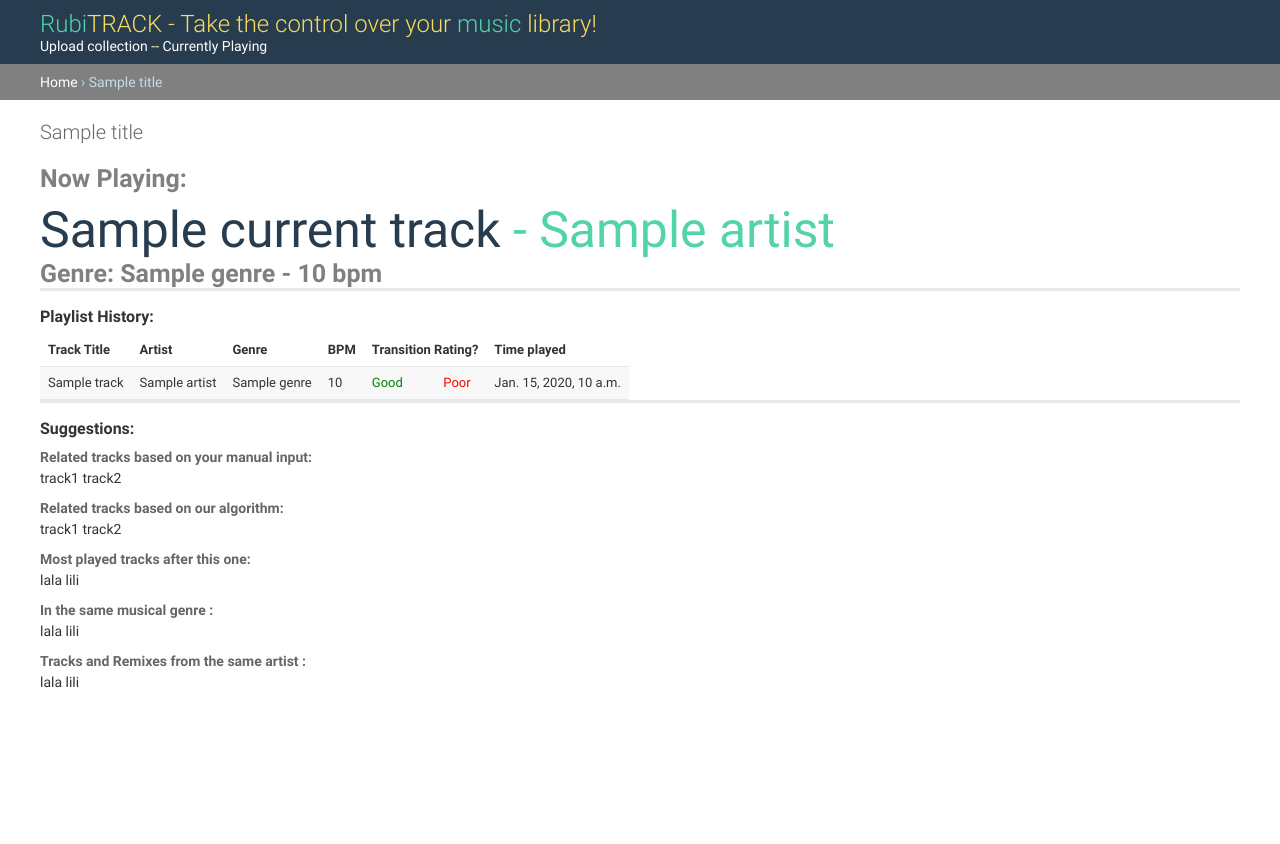
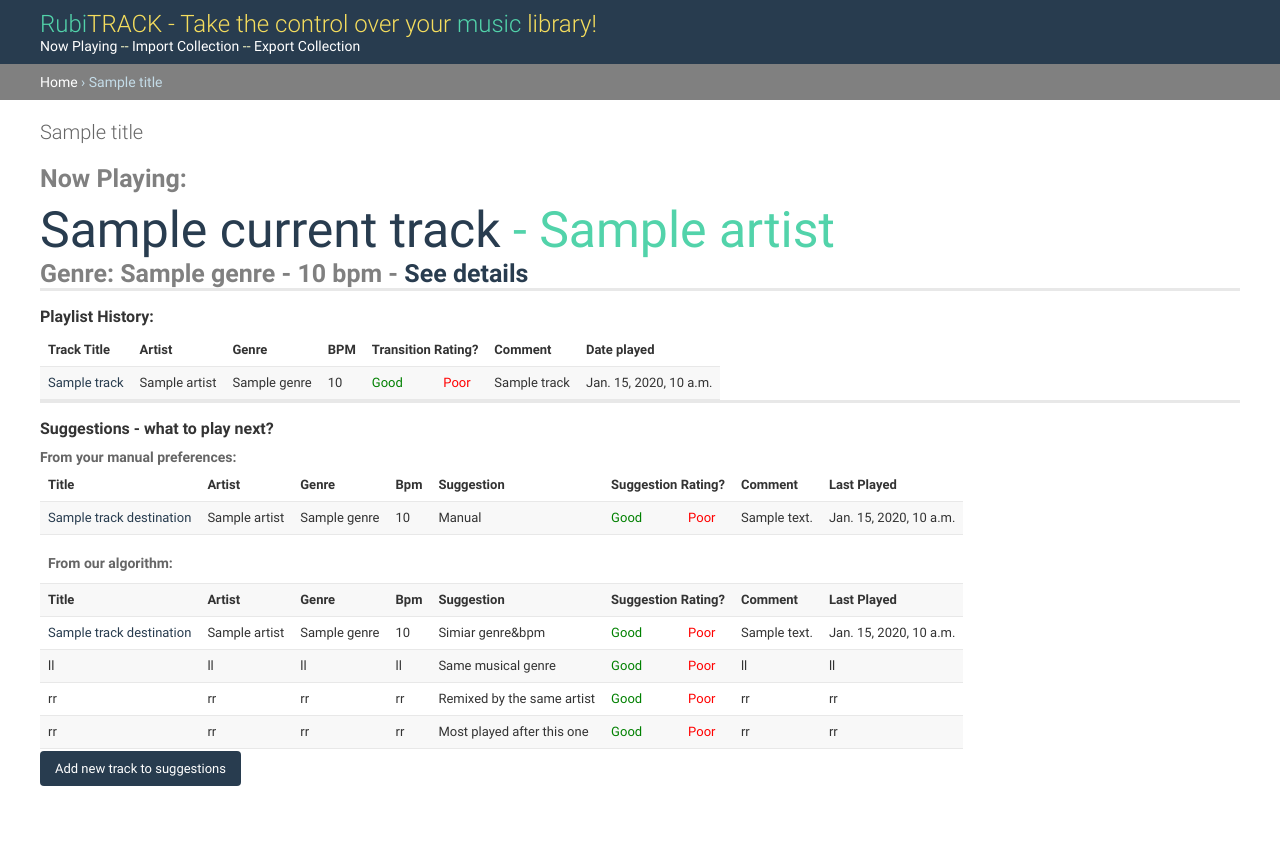
Before and after one commit to rubicontext/rubitrack, a Django app: template rubitrack/track/templates/track/currently_playing.html in a window 1280 px wide. Before the commit the page ends 688 px from the top, so only its background shows below. Run offline with Django 3.2, Linux system fonts and the light colour scheme; the template is opened without the code that fills it: most values are stand-ins (such as "Sample title", 1, 10 or a date in 2020).

Commit message:
Now playing + History OK - TODO : suggestions are only manual for now and ADD SUGGESTIONS is not implemented.

```diff
--- a/rubitrack/templates/admin/base_site.html
+++ b/rubitrack/templates/admin/base_site.html
@@ -4,7 +4,7 @@
 
 {% block branding %}
 <h1 id="site-name"><a href="{% url 'admin:index' %}"><div class="green_flashy">Rubi</div>TRACK - Take the control over your <div class="green_flashy">music</div> library!</a></h1>
-<a href="/track/upload_collection">Upload collection</a> -- <a href="/track/currently_playing">Currently Playing</a>
+<a href="/track/currently_playing">Now Playing</a> -- <a href="/track/import_collection">Import Collection</a> -- <a href="/track/export_collection">Export Collection</a>
 {% endblock %}
 
 {% block nav-global %}{% endblock %}
@@ -13,8 +13,8 @@
     <script src="https://ajax.googleapis.com/ajax/libs/jquery/3.5.1/jquery.min.js"></script>
 
     <style>
-        a, a:visited {
-            color:#283C00;
+        a, a:link, a:visited {
+            color:#283C4F;
         }
 
         div.inline {
@@ -82,5 +82,13 @@
             color:red;
         }
 
+        .module h2 {
+            background-color: gray;
+        }
+
+        .button, input[type=submit], input[type=button], .submit-row input, a.button {
+            background:#283C4F;
+        }
+
     </style>
 {% endblock %}
--- a/rubitrack/track/upload_collection.py
+++ b/rubitrack/track/import_collection.py
@@ -203,7 +203,7 @@ def upload_file(request):
         	#print('Form is valid!')
         	cptNewTracks, cptExistingTracks = handle_uploaded_file(request.FILES['file'])
         	#return HttpResponseRedirect('/admin/')
-        	return render(request, 'track/upload_collection.html', {'form': form, 'nb_new_tracks': cptNewTracks, 'nb_existing_tracks':cptExistingTracks, 'submitted':True})
+        	return render(request, 'track/import_collection.html', {'form': form, 'nb_new_tracks': cptNewTracks, 'nb_existing_tracks':cptExistingTracks, 'submitted':True})
     else:
         form = UploadCollectionForm()
-    return render(request, 'track/upload_collection.html', {'form': form})
+    return render(request, 'track/import_collection.html', {'form': form})
--- a/rubitrack/track/templates/track/currently_playing.html
+++ b/rubitrack/track/templates/track/currently_playing.html
@@ -1,10 +1,12 @@
 {% extends "admin/base_site.html" %}
+{% load admin_urls %}
 
 {% block title %}Now Playing - Tonial{% endblock title %}
 
   {% block content %}
 
 <h2><div class="grey_subtitle">Now Playing: </div></h2>
+
 <div class='now_playing_track' id='currentlyPlayingTrackBlock'>
   <div class="row">
     <div class="track_big_blue" >
@@ -17,7 +19,8 @@
 
     </div>
      <div class="grey_subtitle">
-      Genre: {{ currentTrack.genre.name }}  - {{ currentTrack.bpm|floatformat}} bpm
+      Genre: {{ currentTrack.genre.name }}  - {{ currentTrack.bpm|floatformat}} bpm -
+      <a href="{% url 'admin:track_track_change' currentTrack.id %}">See details</a>
     </div>
   </div>
 </div>
@@ -26,7 +29,9 @@
 <hr>
 <hr>
 
+
 <h2>Playlist History: </h2>
+<div id="tablePlaylistHistory">
 <table id="_appendHere" class="table table-striped table-condensed">
   <tr>
     <th>Track Title</th>
@@ -34,23 +39,25 @@
     <th>Genre</th>
     <th>BPM</th>
     <th colspan=2 style="text-align: center">Transition Rating?</th>
-    <th>Time played</th>
+    <th>Comment</th>
+    <th>Date played</th>
   </tr>
   {% for currentPlay in playlistHistory %}
     <tr>
 
 
-     <td>{{ currentPlay.track.title }}</td>
+     <td><a href="{% url 'admin:track_track_change' currentPlay.track.id %}">{{ currentPlay.track.title }}</a></td>
      <td>{{ currentPlay.track.artist.name }}</td>
      <td>{{ currentPlay.track.genre.name }}</td>
      <td>{{ currentPlay.track.bpm|floatformat}}</td>
      <td class="good_transition">Good</td>
      <td class="bad_transition">Poor</td>
+     <td>{{ currentPlay.track.title }}</td>
      <td>{{ currentPlay.date_played }}</td>
   </tr>
   {% endfor %}
 </table>
-
+</div>
 
 
 
@@ -59,52 +66,122 @@
 <hr>
 <hr>
 
-<h2>Suggestions: </h2>
+<h2>Suggestions - what to play next?</h2>
 <div id='suggestionsBlock'>
-  <h3>Related tracks based on your manual input: </h3>
-    <p class="success">
-       track1
-       track2
-    </p>
 
-  <h3>Related tracks based on our algorithm:</h3>
-    <p class="success">
-       track1
-       track2
-    </p>
+  <h3>From your manual preferences: </h3>
 
-    <h3>Most played tracks after this one: </h3>
-    <p class="success">
-      lala
-      lili
-    </p>
+  <table id="suggestionsManualInput" class="table table-striped table-condensed">
+        <tr>
+         <th>Title</td>
+         <th>Artist</td>
+         <th>Genre</td>
+         <th>Bpm</td>
+         <th>Suggestion</td>
+         <th colspan=2 style="text-align: center">Suggestion Rating?</th>
+         <th>Comment</td>
+         <th>Last Played</td>
+        </tr>
 
-    <h3>In the same musical genre : </h3>
-    <p class="success">
-      lala
-      lili
-    </p>
+        {% for currentTransition in suggestionsManualInput %}
+        <tr>
+         <td><a href="{% url 'admin:track_track_change' currentTransition.track_destination.id %}">{{ currentTransition.track_destination.title }}</a></td>
+         <td>{{ currentTransition.track_destination.artist.name }}</td>
+         <td>{{ currentTransition.track_destination.genre.name }}</td>
+         <td>{{ currentTransition.track_destination.bpm|floatformat}}</td>
+         <td>Manual</td>
+         <td class="good_transition">Good</td>
+         <td class="bad_transition">Poor</td>
+         <td>{{ currentTransition.track_destination.comment }}</td>
+         <td>{{ currentTransition.track_destination.date_played }}</td>
+        </tr>
+        {% endfor %}
 
-  <h3>Tracks and Remixes from the same artist : </h3>
-  <p class="success">
-    lala
-    lili
-  </p>
+
+      <tr>
+        <td colspan=9><h3>From our algorithm:</h3></th>
+
+
+      </tr>
+        <tr>
+         <th>Title</td>
+         <th>Artist</td>
+         <th>Genre</td>
+         <th>Bpm</td>
+         <th>Suggestion</td>
+         <th colspan=2 style="text-align: center">Suggestion Rating?</th>
+         <th>Comment</td>
+         <th>Last Played</td>
+        </tr>
+
+        {% for currentTransition in suggestionsManualInput %}
+        <tr>
+         <td><a href="{% url 'admin:track_track_change' currentTransition.track_destination.id %}">{{ currentTransition.track_destination.title }}</a></td>
+         <td>{{ currentTransition.track_destination.artist.name }}</td>
+         <td>{{ currentTransition.track_destination.genre.name }}</td>
+         <td>{{ currentTransition.track_destination.bpm|floatformat}}</td>
+         <td>Simiar genre&bpm</td>
+         <td class="good_transition">Good</td>
+         <td class="bad_transition">Poor</td>
+         <td>{{ currentTransition.track_destination.comment }}</td>
+         <td>{{ currentTransition.track_destination.date_played }}</td>
+
+        </tr>
+        {% endfor %}
+         <tr>
+         <td>ll</td>
+         <td>ll</td>
+         <td>ll</td>
+         <td>ll</td>
+         <td>Same musical genre</td>
+         <td class="good_transition">Good</td>
+         <td class="bad_transition">Poor</td>
+         <td>ll</td>
+         <td>ll</td>
+        </tr>
+         <tr>
+         <td>rr</td>
+         <td>rr</td>
+          <td>rr</td>
+          <td>rr</td>
+         <td>Remixed by the same artist</td>
+         <td class="good_transition">Good</td>
+         <td class="bad_transition">Poor</td>
+         <td>rr</td>
+         <td>rr</td>
+        </tr>
+         <tr>
+         <td>rr</td>
+         <td>rr</td>
+          <td>rr</td>
+          <td>rr</td>
+         <td>Most played after this one</td>
+         <td class="good_transition">Good</td>
+         <td class="bad_transition">Poor</td>
+         <td>rr</td>
+         <td>rr</td>
+        </tr>
+      </table>
 </div>
+
+
+{% block submit_buttons_bottom %}
+    {{ block.super }}
+    <div class="submit-row">
+            <input type="submit" value="Add new track to suggestions" name="_make-unique">
+    </div>
+{% endblock %}
 
 <script>
     var append_increment = 0;
     setInterval(function() {
+
         $.ajax({
-            type: "GET",
-            url: '../get_more_played_history_row',  // URL to your view that serves new info
-            data: {'append_increment': append_increment}
-        })
-        .done(function(response) {
-            $('#_appendHere').append(response);
-            append_increment += 10;
+          url: '../get_more_playlist_history_table',
+          success: function(data) {
+            $('#tablePlaylistHistory').html(data);
+          }
         });
-
         $.ajax({
           url: '../get_more_currently_playing_title_block',
           success: function(data) {
--- a/rubitrack/track/templates/track/get_more_currently_playing_track_block.html
+++ b/rubitrack/track/templates/track/get_more_currently_playing_track_block.html
@@ -1,4 +1,4 @@
-<div class="row">
+ <div class="row">
     <div class="track_big_blue" >
        {{ currentTrack.title }}
     </div>
@@ -9,6 +9,7 @@
 
     </div>
      <div class="grey_subtitle">
-      Genre: {{ currentTrack.genre.name }}  - {{ currentTrack.bpm|floatformat}} bpm
+      Genre: {{ currentTrack.genre.name }}  - {{ currentTrack.bpm|floatformat}} bpm -
+      <a href="{% url 'admin:track_track_change' currentTrack.id %}">See details</a>
     </div>
   </div>
--- a/rubitrack/track/urls.py
+++ b/rubitrack/track/urls.py
@@ -2,14 +2,18 @@ from django.urls import path
 from django.contrib import admin
 
 from . import views
-from . import upload_collection
+from . import import_collection, export_collection
 from . import currently_playing
 
 urlpatterns = [
     path('', views.index, name='index'),
-    path('upload_collection/', upload_collection.upload_file, name='upload_collection_view'),
+    path('import_collection/', import_collection.upload_file, name='import_collection_view'),
+    path('export_collection/', export_collection.export_collection, name='export_collection_view'),
+
     path('currently_playing/', currently_playing.display_currently_playing, name='currently_playing_view'),
+
     path('get_more_played_history_row/', currently_playing.get_more_played_history_row, name='get_more_played_history_row'),
+    path('get_more_playlist_history_table/', currently_playing.get_more_playlist_history_table, name='get_more_playlist_history_table'),
     path('get_more_currently_playing_title_block/', currently_playing.get_more_currently_playing_title_block, name='get_more_currently_playing_title_block'),
     path('get_more_currently_playing_track_block/', currently_playing.get_more_currently_playing_track_block, name='get_more_currently_playing_track_block'),
 ]
```
Also changed, not shown: rubitrack/track/currently_playing.py (+41 -1 lines), rubitrack/track/export_collection.py (added, +32 -0 lines), rubitrack/track/models.py (+13 -4 lines), rubitrack/track/templates/track/export_collection.html (added, +28 -0 lines), rubitrack/track/templates/track/get_more_playlist_history_table.html (added), rubitrack/track/templates/track/import_collection.html (renamed from rubitrack/track/templates/track/upload_collection.html).
